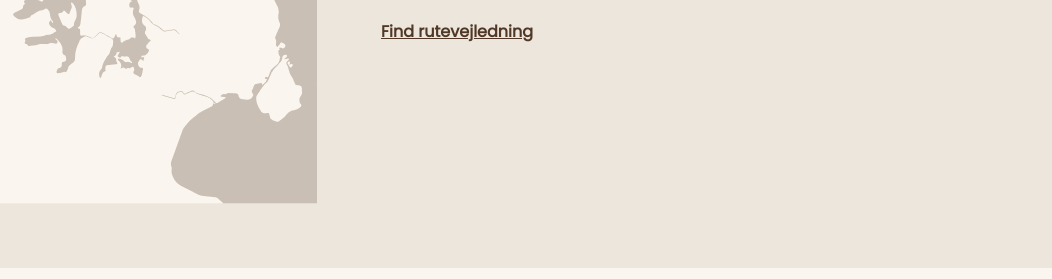
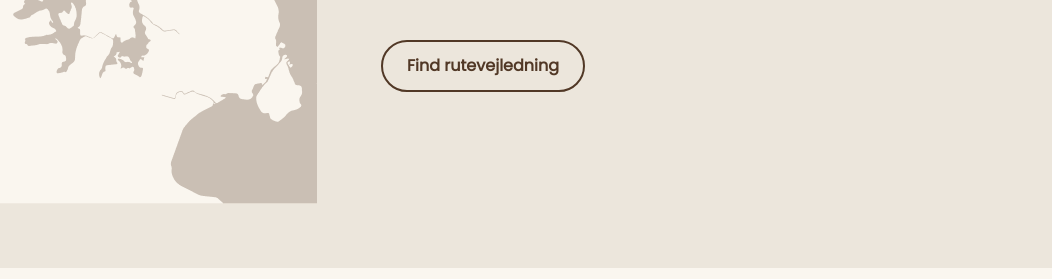
Before and after one commit to fait0094/afsluttende_eksamensprojekt, an Astro site: page /om in a window 1280 px wide. Shown: the part 1416-1695 px from the top of the page, 228-1280 px from the left. Built offline with nearby package versions, Linux system fonts and the light colour scheme; Astro itself is replaced by a stand-in of ours; a web font is replaced by a local one.

Commit message:
Ny button med hover

```diff
--- a/src/components/TertiaryButton.astro
+++ b/src/components/TertiaryButton.astro
@@ -7,8 +7,17 @@ const {
 ---
 
 
-<div class="rounded-full flex items-center cursor-pointer">
+<!-- <div class="rounded-full flex items-center cursor-pointer">
    <a href={link_side}>
     <h6 class="underline">{text}</h6>
     </a>
+</div> -->
+
+
+
+
+<div class="border-2 border-light_brown inline-flex my-5 justify-center rounded-full p-1 cursor-pointer">
+    <a href={link_side}>
+        <h6 class="text-light_brown py-2 px-5">{text}</h6>
+    </a>
 </div>
--- a/src/pages/index.astro
+++ b/src/pages/index.astro
@@ -12,7 +12,7 @@ import Forslag from "../components/Forslag.astro";
 
 <SecondLayout
   title="Forside - Det Lille Kafferisteri"
-  metacontent="Velkommen til Det Lille Kafferisteri! Oplev friskristet kaffe, tilmeld dig vores kaffekasse, og opdag vores mest populære kaffeprodukter. Hos os får du kvalitet, bæredygtighed, og økologisk kaffe."
+  metacontent="Velkommen til Det Lille Kafferisteri! Oplev vores friskristede kaffe, tilmeld dig vores kaffekasse og udforsk vores mest populære økologiske kaffeprodukter. Hos os får du kvalitet, bæredygtighed i hver kop økologisk kaffe."
 >
 
   <!-- cookieboks -->
--- a/src/pages/indkobskurv.astro
+++ b/src/pages/indkobskurv.astro
@@ -3,7 +3,6 @@ import Heading from "../components/Heading.astro";
 import "../styles/style.css";
 import Sti from "../components/Sti.astro";
 import PrimaryButton from "../components/PrimaryButton.astro";
-import ToggleDropdown from "../components/ToggleDropdown.astro";
 import Forslag from "../components/Forslag.astro";
 import MainLayout from "../layouts/MainLayout.astro";
 ---
```
